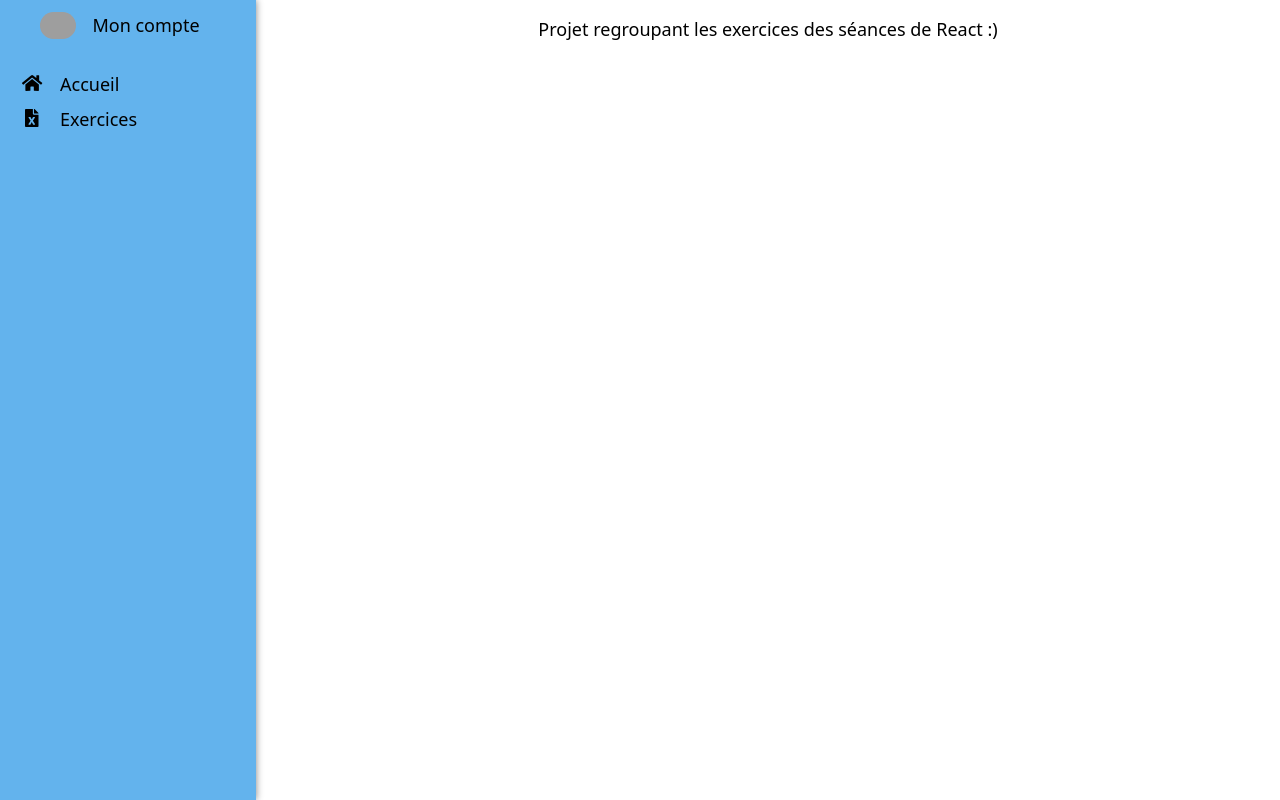
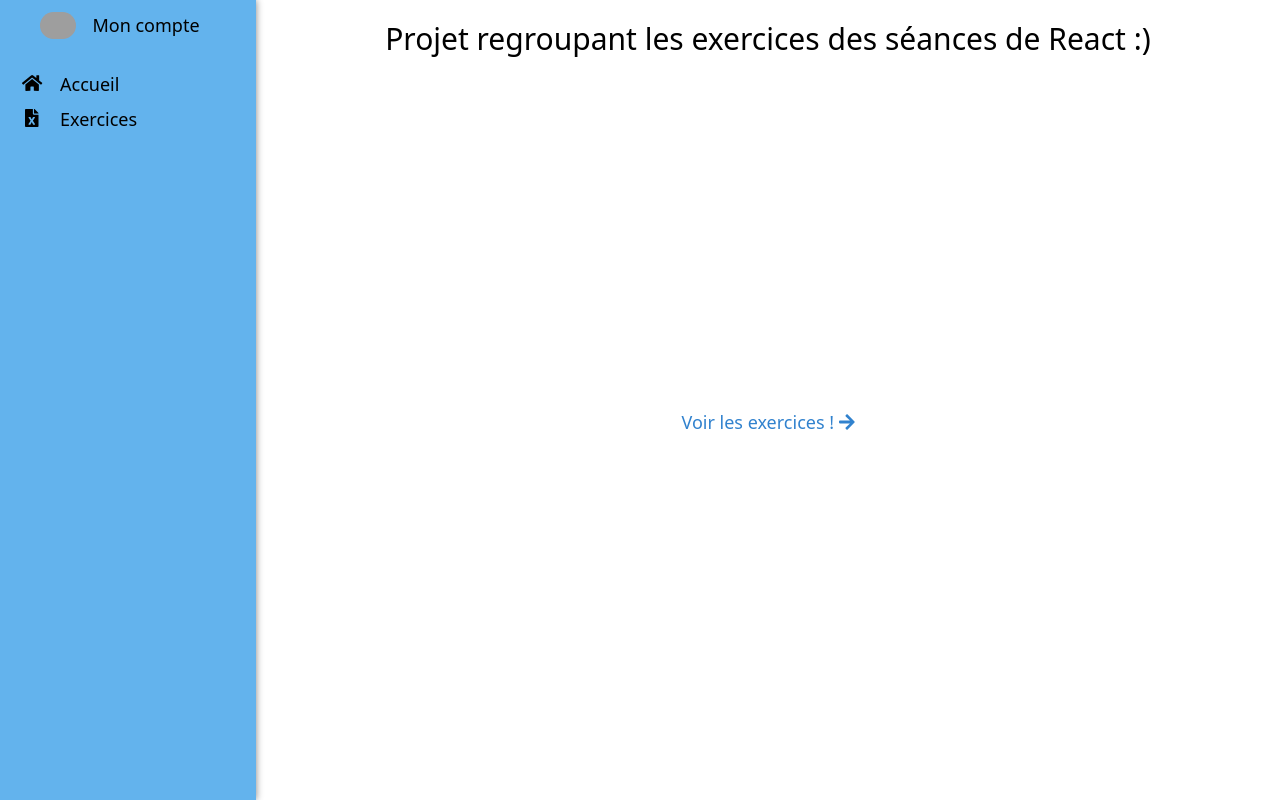
Before and after one commit to JeremyGendre/ynov-courses, a React (Create React App) app in the folder react-course/: page / in a window 1280 px wide. Built offline with nearby package versions, Linux system fonts and the light colour scheme; grey boxes are pictures that could not be loaded.

Commit message:
stylized a bit

```diff
--- a/react-course/src/component/Sidebar/ProfileLink.tsx
+++ b/react-course/src/component/Sidebar/ProfileLink.tsx
@@ -1,7 +1,7 @@
 import React from 'react';
 import {Link} from "react-router-dom";
 
-export default function ProfileLink(props:any){
+export default function ProfileLink(){
     return (
         <Link to="/profile" className="flex justify-center rounded transition duration-100 p-1 hover:bg-opacity-40 hover:bg-gray-200">
             <div className="max-w-2 hover:opacity-50">
--- a/react-course/src/page/HomePage/HomePage.tsx
+++ b/react-course/src/page/HomePage/HomePage.tsx
@@ -1,9 +1,17 @@
 import React from 'react';
+import {Link} from 'react-router-dom';
+import {faArrowRight} from "@fortawesome/free-solid-svg-icons";
+import {FontAwesomeIcon} from "@fortawesome/react-fontawesome";
 
 export default function HomePage(props:any){
     return (
-        <div className="text-center">
-            Projet regroupant les exercices des séances de React :)
+        <div className="text-center flex flex-col h-full">
+            <div className="text-3xl">Projet regroupant les exercices des séances de React :)</div>
+            <div className="w-full flex h-full">
+                <Link to="/exercices" className="m-auto text-blue-600 hover:underline">
+                    Voir les exercices ! <FontAwesomeIcon icon={faArrowRight}/>
+                </Link>
+            </div>
         </div>
     );
 }
```
